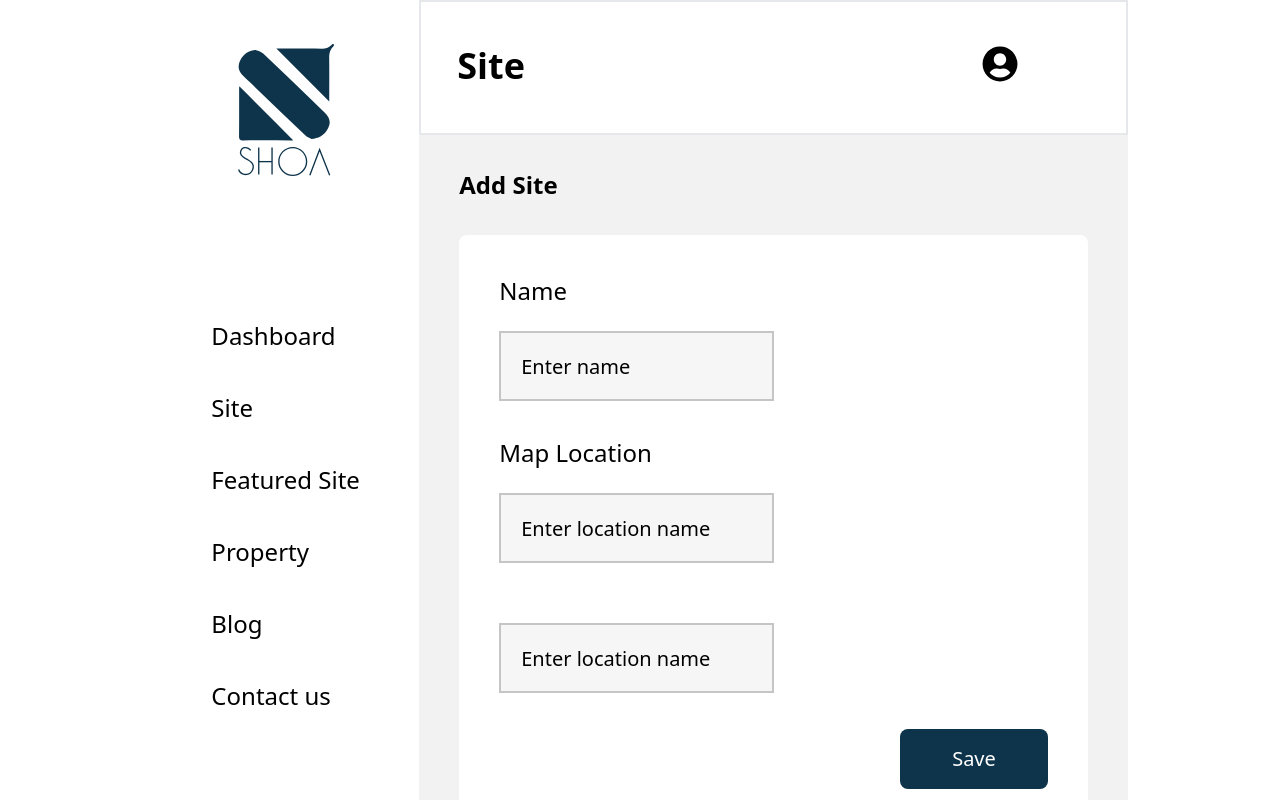
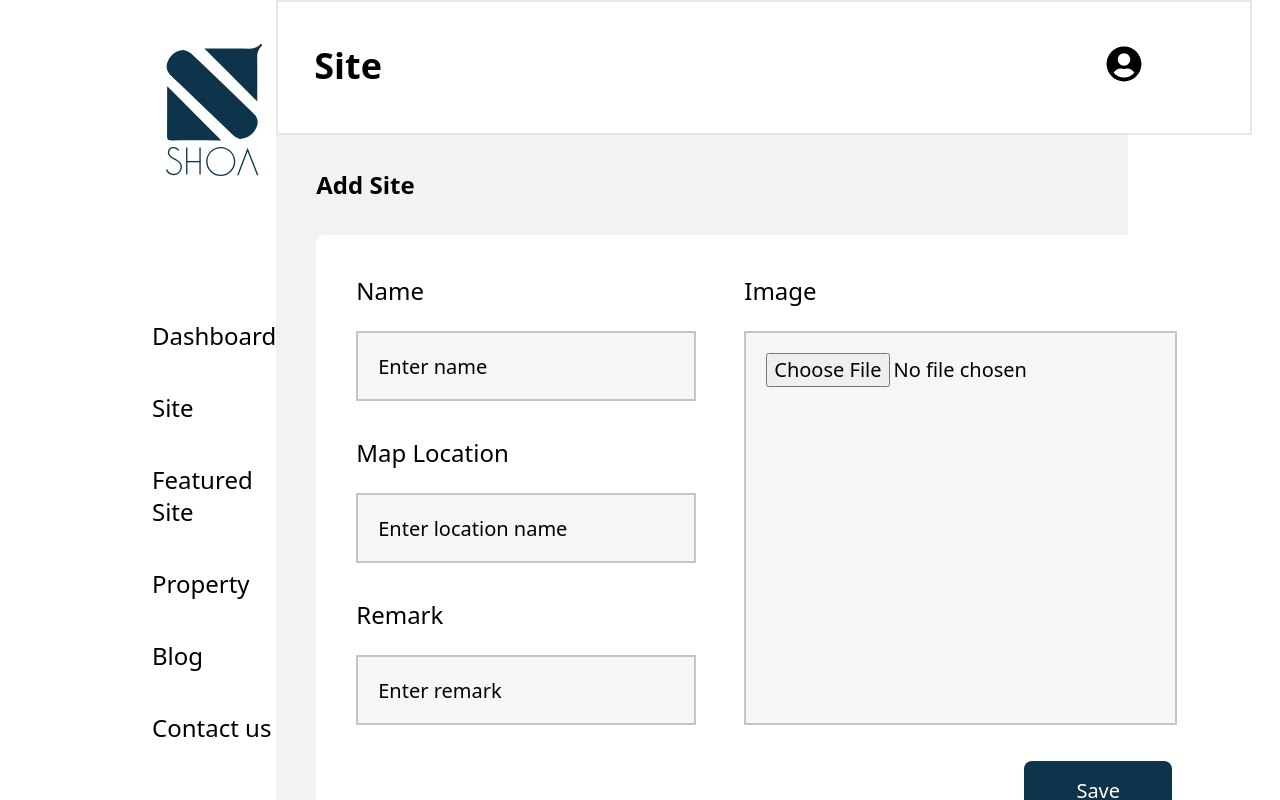
Before and after one commit to LeulBerhanu/shoa, a React (Vite) app: page /admin/site/add-site in a window 1280 px wide. Shown: the top 800 px of the page. Built offline with nearby package versions, Linux system fonts and the light colour scheme; some icons are missing.

Commit message:
add site minor change

```diff
--- a/src/Admin/Pages/Site/AddSite.jsx
+++ b/src/Admin/Pages/Site/AddSite.jsx
@@ -19,9 +19,6 @@ function AddSite() {
     title: "jemo",
     location: "hadfsjklafbds kmfkj",
   });
-  console.log(data);
-
-  // useEffect(() => {}, [handleSubmit]);
 
   async function handleSubmit(e) {
     e.preventDefault();
@@ -48,7 +45,7 @@ function AddSite() {
       <form action="" onSubmit={handleSubmit}>
         <div className="flex flex-col gap-y-9 bg-white rounded-lg p-10">
           {/* Title/Price and Image */}
-          <div className="flex w-1/2 gap-x-12">
+          <div className="flex  gap-x-12">
             {/* Title and Price */}
             <div className="flex flex-col gap-y-9  w-full">
               <div className="flex flex-col">
@@ -56,6 +53,7 @@ function AddSite() {
                   Name
                 </label>
                 <input
+                  required
                   id="name"
                   type="text"
                   placeholder="Enter name"
@@ -74,6 +72,7 @@ function AddSite() {
                   Map Location
                 </label>
                 <input
+                  required
                   id="readTime"
                   type="text"
                   placeholder="Enter location name"
@@ -88,20 +87,33 @@ function AddSite() {
               </div>
 
               <div className="flex flex-col">
-                <label htmlFor="readTime" className="text-2xl mb-6"></label>
+                <label htmlFor="readTime" className="text-2xl mb-6">
+                  Remark
+                </label>
                 <input
                   id="readTime"
                   type="text"
-                  placeholder="Enter location name"
+                  placeholder="Enter remark"
                   className="h-[70px] p-5 placeholder-black text-xl border-2 border-black/20 bg-[#D9D9D940]/25 outline-none"
                   onChange={(e) =>
                     setData((prevData) => ({
                       ...prevData,
-                      location: e.target.value,
+                      remark: e.target.value,
                     }))
                   }
                 />
               </div>
+            </div>
+            <div className="flex flex-col  w-full">
+              <label htmlFor="price" className="text-2xl mb-6">
+                Image
+              </label>
+              <input
+                id="price"
+                type="file"
+                placeholder="Enter price"
+                className="h-full p-5 placeholder-black text-xl border-2 border-black/20 bg-[#D9D9D940]/25 outline-none"
+              />
             </div>
           </div>
 
```
